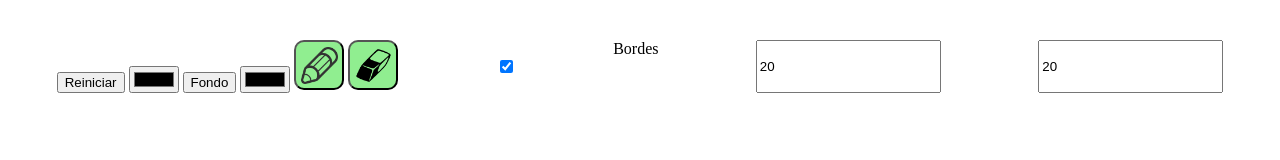
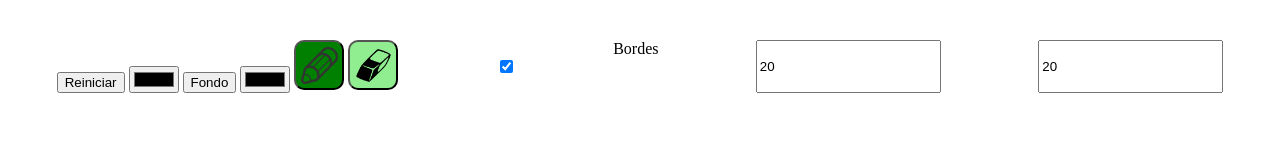
Before and after one commit to artozari/tucuArt, a plain HTML site: page index.html in a window 1280 px wide. Both pictures are taken after a click on the button 319 px from the left and 65 px from the top of the page. Drawn offline with Linux system fonts and the light colour scheme.

Commit message:
cambio de colores de botones modo

```diff
--- a/script.js
+++ b/script.js
@@ -12,12 +12,17 @@ const inputColor = document.getElementById("inputColor");
 const inputColorFondo = document.getElementById("inputColorFondo");
 
 let modo = "";
-
+//evento del click en el boton del lapiz
 btnLapiz.addEventListener("click", function () {
   modo = "lapiz";
+  btnLapiz.classList.add("modoSeleccionado");
+  btnBorrar.classList.remove("modoSeleccionado");
 });
+
 btnBorrar.addEventListener("click", function () {
   modo = "goma";
+  btnBorrar.classList.add("modoSeleccionado");
+  btnLapiz.classList.remove("modoSeleccionado");
 });
 
 btnCrearGrid.addEventListener("click", function () {
@@ -33,12 +38,11 @@ btnCrearGrid.addEventListener("click", function () {
     grilla.addEventListener("click", function () {
       //modo goma.
       if (modo == "goma") {
-        grilla.classList.remove("pintado")
+        grilla.classList.remove("pintado");
         this.style.background = inputColorFondo.value;
       }
       // modo lapiz.
       if (modo == "lapiz") {
-
         grilla.classList.add("pintado");
         this.style.background = inputColor.value;
       }
--- a/style.css
+++ b/style.css
@@ -31,3 +31,7 @@
 .estiloLapiz {
   background-image: url(./imgs/pencil.png);
 }
+
+.modoSeleccionado {
+  background-color: green;
+}
```
